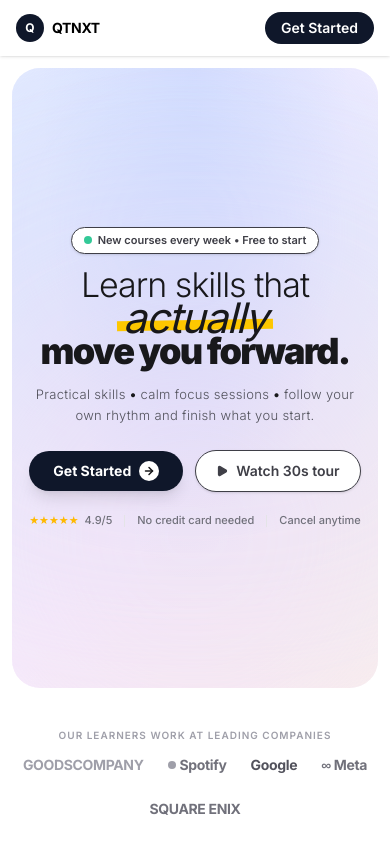
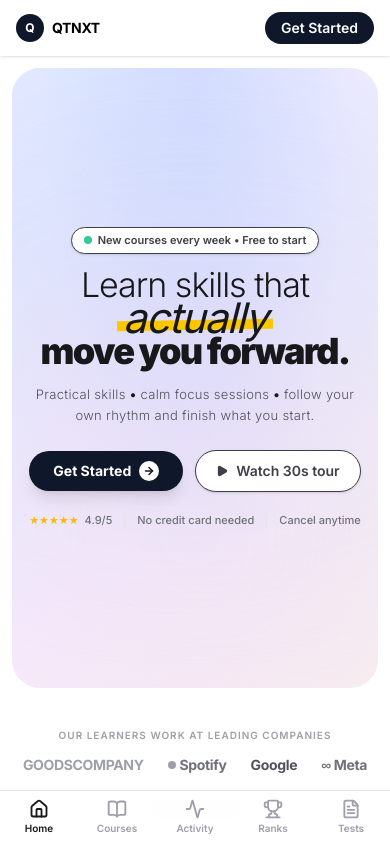
Before and after one commit to Chxndrxhxs/verbose-memory-lms, a React (Vite) app in the folder frontend-learner/: page / in a window 390 px wide. Shown: the top 844 px of the page. Built offline with nearby package versions, Linux system fonts and the light colour scheme; no server answers.

Commit message:
feat: mobile tab bar and shared my-courses hook in learner app
MobileTabBar renders below sm and is mounted from both Header and TopNav, with matching body padding so it never covers content. CourseList, Landing and Profile now share useMyCourses instead of each defining the /me/courses query.

```diff
--- a/frontend-learner/src/components/Header.tsx
+++ b/frontend-learner/src/components/Header.tsx
@@ -1,10 +1,12 @@
 import { Link, NavLink } from "react-router-dom";
 import { useAuth } from "../hooks/useAuth";
 import { ProfileMenu } from "./ProfileMenu";
+import { MobileTabBar } from "./MobileTabBar";
 
 export function Header() {
   const user = useAuth((s) => s.user);
   return (
+    <>
     <header className="sticky top-0 z-30 flex w-full items-center justify-between bg-white px-4 py-3 shadow-sm sm:px-6">
       <Link to="/" className="flex items-center gap-2">
         <span className="flex h-7 w-7 items-center justify-center rounded-full bg-[#0f172a] text-xs font-bold text-white">Q</span>
@@ -29,5 +31,7 @@ export function Header() {
         )}
       </div>
     </header>
+    <MobileTabBar />
+    </>
   );
 }
--- /dev/null
+++ b/frontend-learner/src/components/MobileTabBar.tsx
@@ -0,0 +1,37 @@
+import { NavLink } from "react-router-dom";
+import { Activity, BookOpen, FileText, Home, Trophy } from "@masterlms/shared";
+
+const TABS = [
+  { to: "/", label: "Home", Icon: Home },
+  { to: "/courses", label: "Courses", Icon: BookOpen },
+  { to: "/activity", label: "Activity", Icon: Activity },
+  { to: "/leaderboard", label: "Ranks", Icon: Trophy },
+  { to: "/assignments", label: "Tests", Icon: FileText },
+];
+
+export function MobileTabBar() {
+  return (
+    <nav
+      aria-label="Primary"
+      className="fixed inset-x-0 bottom-0 z-30 border-t border-zinc-200 bg-white/95 pb-[env(safe-area-inset-bottom)] backdrop-blur sm:hidden"
+    >
+      <div className="grid grid-cols-5">
+        {TABS.map(({ to, label, Icon }) => (
+          <NavLink
+            key={to}
+            to={to}
+            end={to === "/"}
+            className={({ isActive }) =>
+              `flex flex-col items-center gap-0.5 py-2 text-[10px] font-semibold ${
+                isActive ? "text-zinc-900" : "text-zinc-400"
+              }`
+            }
+          >
+            <Icon size={20} strokeWidth={2.2} />
+            {label}
+          </NavLink>
+        ))}
+      </div>
+    </nav>
+  );
+}
--- a/frontend-learner/src/components/TopNav.tsx
+++ b/frontend-learner/src/components/TopNav.tsx
@@ -1,10 +1,12 @@
 import { Link, NavLink } from "react-router-dom";
 import { useAuth } from "../hooks/useAuth";
 import { ProfileMenu } from "./ProfileMenu";
+import { MobileTabBar } from "./MobileTabBar";
 
 export function TopNav() {
   const user = useAuth((s) => s.user);
   return (
+    <>
     <div className="sticky top-0 z-30 flex w-full items-center justify-between bg-white px-4 py-3 shadow-sm sm:px-6">
       <Link to="/" className="flex items-center gap-2">
         <span className="flex h-7 w-7 items-center justify-center rounded-full bg-[#0f172a] text-xs font-bold text-white">Q</span>
@@ -20,5 +22,7 @@ export function TopNav() {
       </nav>
       {user ? <ProfileMenu /> : <Link to="/login" className="rounded-full bg-[#0f172a] px-4 py-1.5 text-sm font-semibold text-white">Get Started</Link>}
     </div>
+    <MobileTabBar />
+    </>
   );
 }
--- a/frontend-learner/src/containers/CourseList.container.tsx
+++ b/frontend-learner/src/containers/CourseList.container.tsx
@@ -5,6 +5,7 @@ import { useQuery } from "@tanstack/react-query";
 import { Diamond, Hexagon, Code, Target } from "@masterlms/shared";
 import { CourseCard } from "../components/CourseCard";
 import { api } from "../lib/api";
+import { useMyCourses } from "../hooks/useMyCourses";
 import type { Course } from "../types/course";
 
 type ApiCourse = {
@@ -76,19 +77,14 @@ async function fetchCourses(): Promise<Course[]> {
 
 export function CourseListContainer() {
   const { data, isLoading } = useQuery({ queryKey: ["courses"], queryFn: fetchCourses });
-  const { data: enrolledData } = useQuery({
-    queryKey: ["me", "courses"],
-    queryFn: async () => {
-      try {
-        const res = await api<
-          { course: { id: number }; progress: number }[] | { results: { course: { id: number }; progress: number }[] }
-        >("/me/courses");
-        const list = Array.isArray(res) ? res : (res as { results: { course: { id: number }; progress: number }[] }).results ?? [];
-        return new Map(list.map((e) => [String(e.course.id), e.progress ?? 0]));
-      } catch { return new Map<string, number>(); }
-    },
-  });
-  const progressById = enrolledData ?? new Map<string, number>();
+  const { data: myCourses } = useMyCourses();
+  const progressById = useMemo(
+    () =>
+      new Map<string, number>(
+        (myCourses ?? []).map((e) => [String(e.course.id), e.progress ?? 0] as [string, number])
+      ),
+    [myCourses]
+  );
   const enrolledIds = new Set(progressById.keys());
   const [query, setQuery] = useState("");
   const [category, setCategory] = useState<string>("all");
--- a/frontend-learner/src/containers/Landing.container.tsx
+++ b/frontend-learner/src/containers/Landing.container.tsx
@@ -1,7 +1,9 @@
+import { useMemo } from "react";
 import { useQuery } from "@tanstack/react-query";
 import { Hexagon, Code, Target, Diamond } from "@masterlms/shared";
 import { LandingView } from "../components/LandingView";
 import { api } from "../lib/api";
+import { useMyCourses } from "../hooks/useMyCourses";
 import type { Course } from "../types/course";
 
 type ApiCourse = {
@@ -67,17 +69,11 @@ async function fetchLandingCourses(): Promise<Course[]> {
 
 export function LandingContainer() {
   const { data } = useQuery({ queryKey: ["landing-courses"], queryFn: fetchLandingCourses });
-  const { data: enrolledData } = useQuery({
-    queryKey: ["me", "courses"],
-    queryFn: async () => {
-      try {
-        const res = await api<{ course: { id: number } }[] | { results: { course: { id: number } }[] }>("/me/courses");
-        const list = Array.isArray(res) ? res : (res as { results: { course: { id: number } }[] }).results ?? [];
-        return new Set(list.map((e) => String(e.course.id)));
-      } catch { return new Set<string>(); }
-    },
-  });
-  const enrolledIds = enrolledData ?? new Set<string>();
+  const { data: myCourses } = useMyCourses();
+  const enrolledIds = useMemo(
+    () => new Set((myCourses ?? []).map((e) => String(e.course.id))),
+    [myCourses]
+  );
   const enriched = (data ?? []).map((c) => ({ ...c, enrolled: enrolledIds.has(c.id) }));
   return <LandingView courses={enriched} />;
 }
--- a/frontend-learner/src/containers/Profile.container.tsx
+++ b/frontend-learner/src/containers/Profile.container.tsx
@@ -6,6 +6,7 @@ import { TopNav } from "../components/TopNav";
 import { CertificateView } from "../components/CertificateView";
 import { useAuth } from "../hooks/useAuth";
 import { absoluteMediaUrl, api, uploadFile } from "../lib/api";
+import { useMyCourses } from "../hooks/useMyCourses";
 import { buildInvoiceHtml } from "../lib/invoice";
 
 type Enrollment = {
@@ -51,13 +52,7 @@ export function ProfileContainer() {
   const [deleteConfirmText, setDeleteConfirmText] = useState("");
   const [toast, setToast] = useState<string | null>(null);
 
-  const enrollmentsQ = useQuery({
-    queryKey: ["me", "courses"],
-    queryFn: async () => {
-      const res = await api<Enrollment[] | { results: Enrollment[] }>("/me/courses");
-      return Array.isArray(res) ? res : res.results ?? [];
-    },
-  });
+  const enrollmentsQ = useMyCourses();
 
   const paymentsQ = useQuery({
     queryKey: ["me", "payments"],
--- /dev/null
+++ b/frontend-learner/src/hooks/useMyCourses.ts
@@ -0,0 +1,30 @@
+import { useQuery } from "@tanstack/react-query";
+import { api } from "../lib/api";
+
+export type MyEnrollment = {
+  id: number;
+  course: {
+    id: number;
+    title: string;
+    cover_image: string;
+    instructor_name: string;
+    price: string;
+  };
+  progress: number;
+  enrolled_at: string;
+};
+
+async function fetchMyCourses(): Promise<MyEnrollment[]> {
+  try {
+    const res = await api<MyEnrollment[] | { results: MyEnrollment[] }>("/me/courses");
+    return Array.isArray(res) ? res : res.results ?? [];
+  } catch {
+    return [];
+  }
+}
+
+// Single owner of the ["me", "courses"] cache: every consumer gets the same
+// array shape and derives what it needs (Set/Map) via useMemo.
+export function useMyCourses() {
+  return useQuery({ queryKey: ["me", "courses"], queryFn: fetchMyCourses });
+}
--- a/frontend-learner/src/index.css
+++ b/frontend-learner/src/index.css
@@ -22,3 +22,8 @@ h2,h3 { font-family: var(--font-display); }
   0% { transform: translateX(-50%); }
   100% { transform: translateX(0); }
 }
+
+/* Clearance for the mobile bottom tab bar (rendered only below sm) */
+@media (max-width: 639.5px) {
+  body { padding-bottom: 68px; }
+}
```
